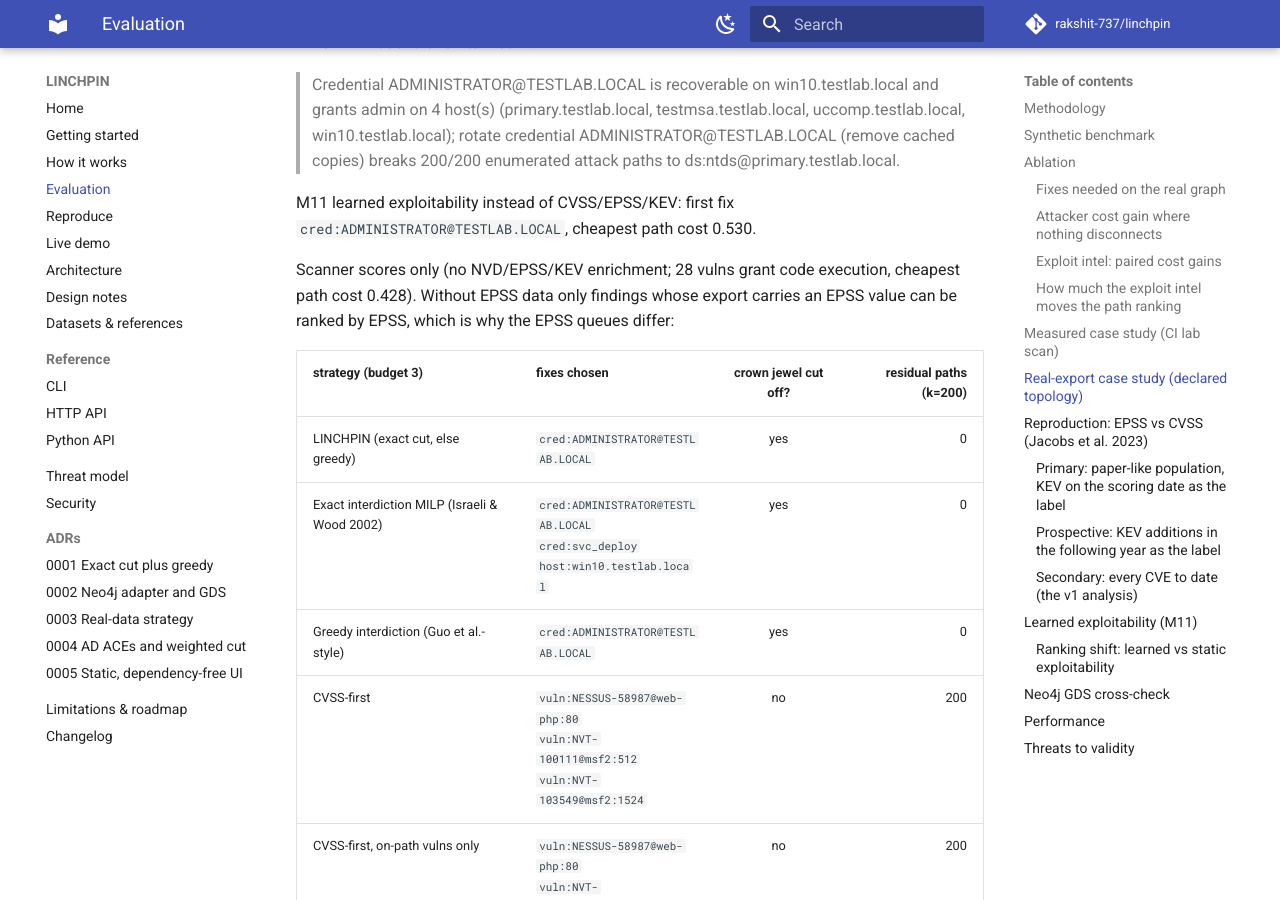
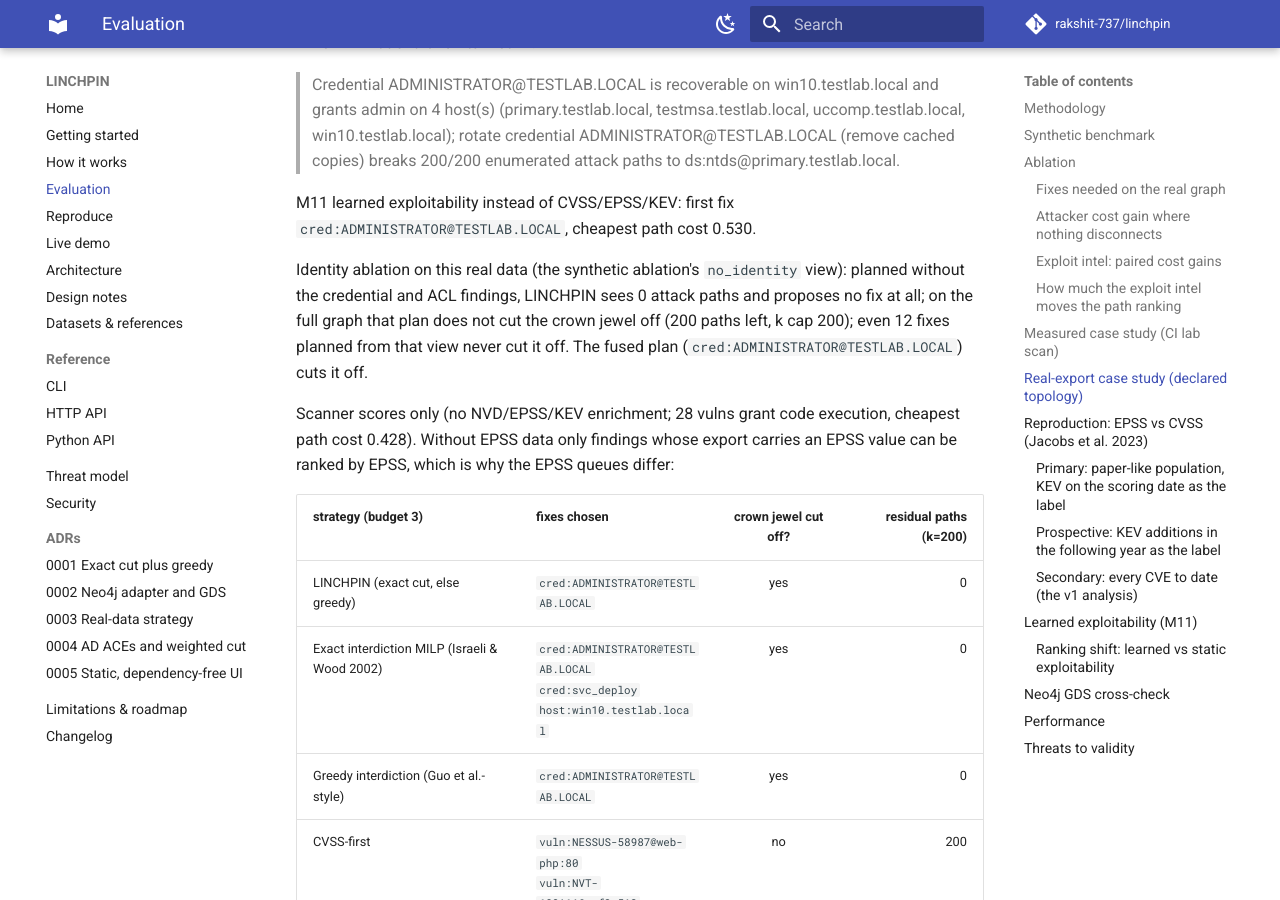
Before and after one commit to rakshit-737/linchpin, an MkDocs documentation site: the page built from docs/evaluation.md, in a window 1280 px wide and 900 px high, scrolled down 19465 px. Built offline with MkDocs 1.6.1 and Material for MkDocs 9.7.7, drawn with Linux system fonts in a browser that asks for light colours; comment, search, counter and statistics services are not loaded; some of the changed text lies outside the part shown.

Commit message:
data(results): identity ablation on the real-export case study
Planned without the credential and ACL findings (the ablation's no_identity
view), LINCHPIN sees no attack path and proposes no fix, so the domain
controller stays reachable (200/200 enumerated paths, k cap 200); the fused
plan's single credential rotation cuts it off. All other case-study numbers are
unchanged. Computed at e26d0b1 (clean code tree).

Co-Authored-By: Claude <noreply@anthropic.com>

```diff
--- a/benchmarks/results/case_study.md
+++ b/benchmarks/results/case_study.md
@@ -23,6 +23,8 @@ LINCHPIN rationale for its first fix:
 
 M11 learned exploitability instead of CVSS/EPSS/KEV: first fix `cred:ADMINISTRATOR@TESTLAB.LOCAL`, cheapest path cost 0.530.
 
+Identity ablation on this real data (the synthetic ablation's `no_identity` view): planned without the credential and ACL findings, LINCHPIN sees 0 attack paths and proposes no fix at all; on the full graph that plan does not cut the crown jewel off (200 paths left, k cap 200); even 12 fixes planned from that view never cut it off. The fused plan (`cred:ADMINISTRATOR@TESTLAB.LOCAL`) cuts it off.
+
 Scanner scores only (no NVD/EPSS/KEV enrichment; 28 vulns grant code execution, cheapest path cost 0.428). Without EPSS data only findings whose export carries an EPSS value can be ranked by EPSS, which is why the EPSS queues differ:
 
 | strategy (budget 3) | fixes chosen | crown jewel cut off? | residual paths (k=200) |
@@ -37,3 +39,5 @@ Scanner scores only (no NVD/EPSS/KEV enrichment; 28 vulns grant code execution,
 | KEV then EPSS | `vuln:NVT-836484@app-win:42`<br>`vuln:NESSUS-58987@web-php:80`<br>`vuln:NVT-100111@msf2:512` | yes | 0 |
 | KEV then EPSS, on-path vulns only | `vuln:NVT-836484@app-win:42`<br>`vuln:NESSUS-58987@web-php:80`<br>`vuln:NVT-100111@msf2:512` | yes | 0 |
 | Betweenness | `vuln:NESSUS-58987@web-php:80`<br>`vuln:NVT-836484@app-win:42`<br>`host:app-win` | yes | 0 |
+
+Computed at commit e26d0b10b3d0.
```
Also changed, not shown: 1 other file.
